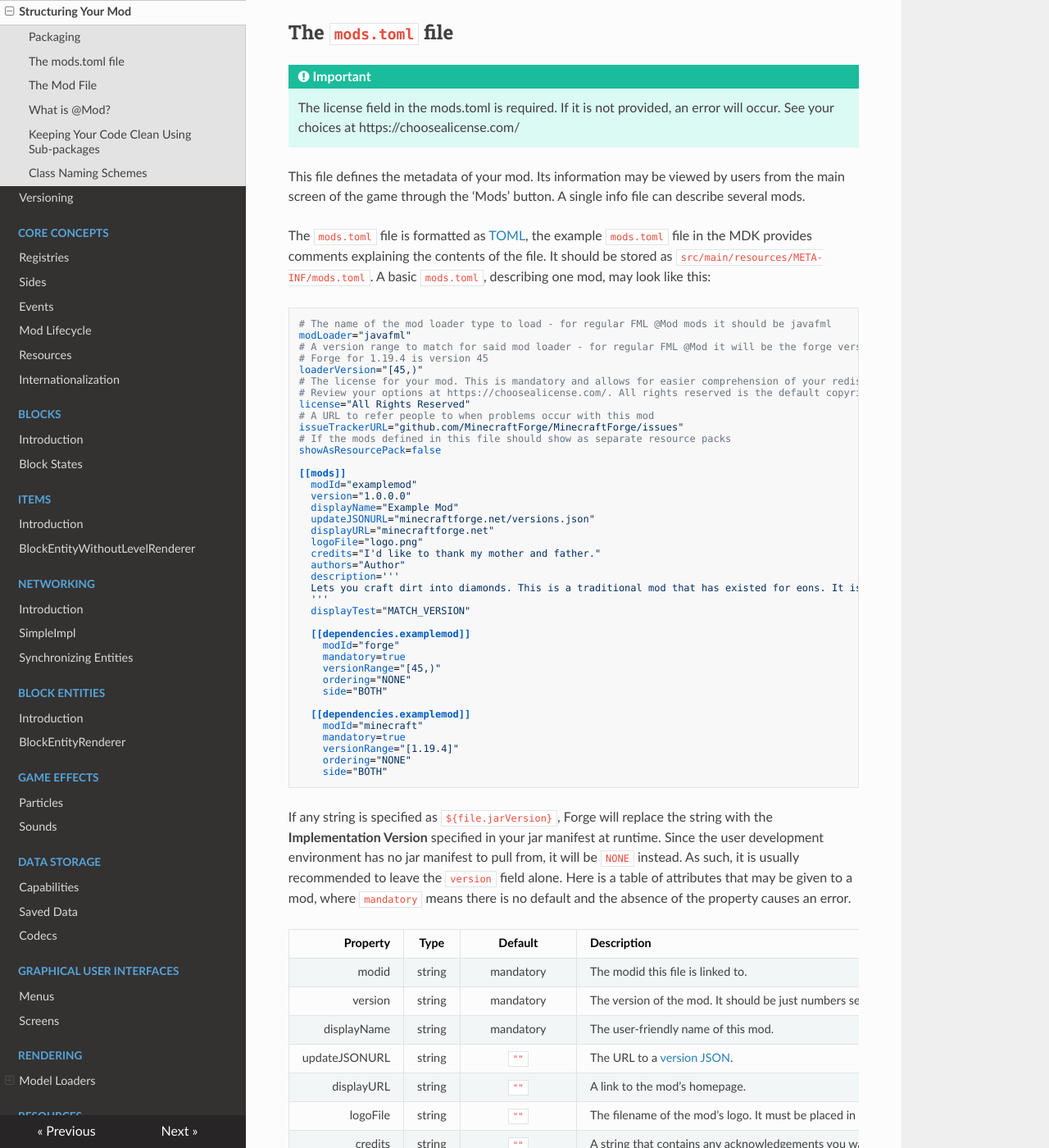
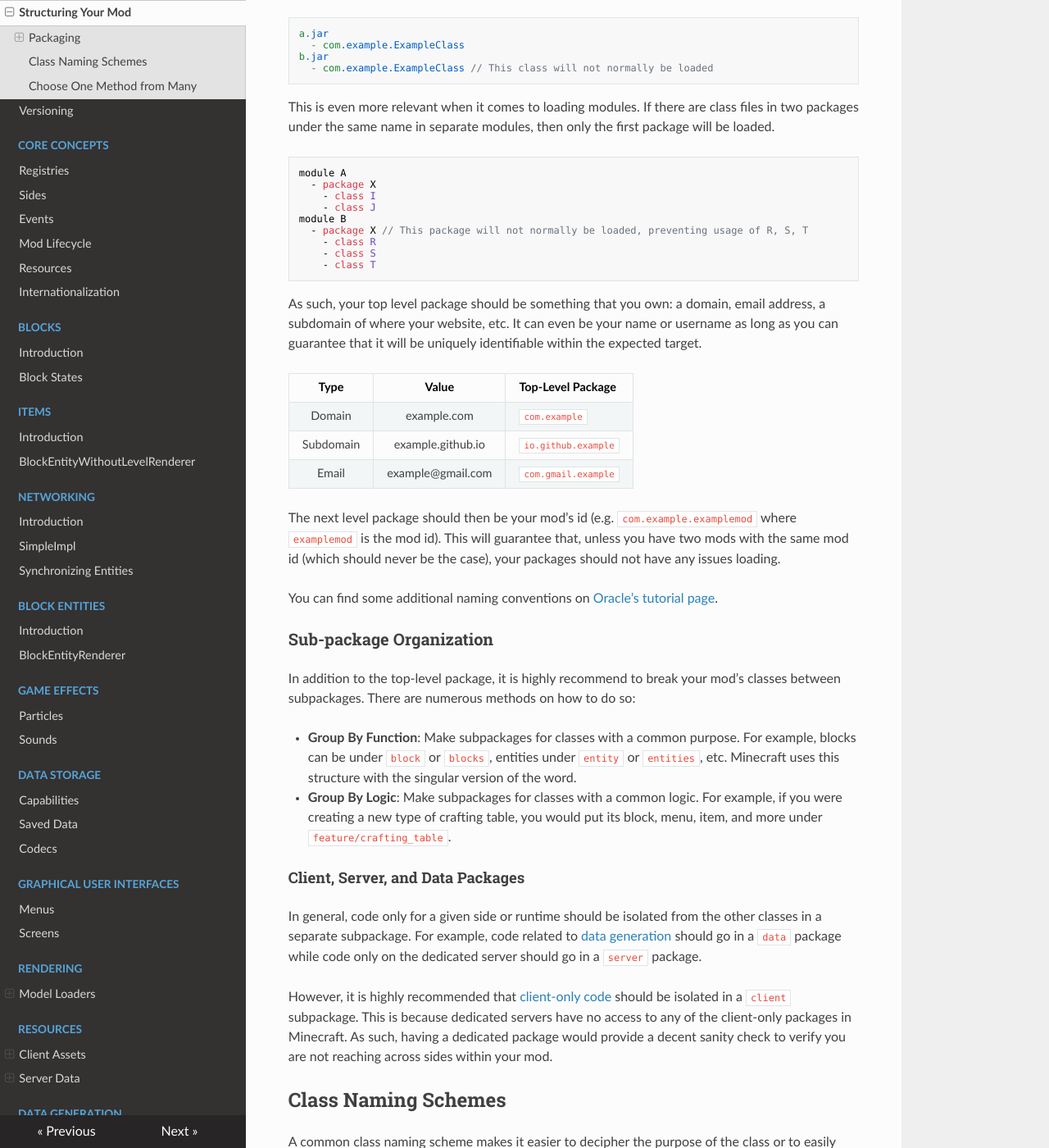
Before and after one commit to MinecraftForge/Documentation, an MkDocs documentation site: the page built from docs/gettingstarted/structuring.md, in a window 1280 px wide and 1400 px high, scrolled down 536 px. Shown: the whole window at 82% size. Built offline with MkDocs 1.6.1, drawn with Linux system fonts in a browser that asks for light colours; nearby versions of some CDN libraries; some of the changed text lies outside the part shown.

Commit message:
Reorganize structuring and mod files

````diff
--- a/docs/gettingstarted/index.md
+++ b/docs/gettingstarted/index.md
@@ -53,7 +53,7 @@ Edit the `build.gradle` file to customize how your mod is built (e.g., file name
 
 #### Mod Id Replacement
 
-Replace all occurrences of `examplemod`, including [`mods.toml` and the main mod file][structuring] with the mod id of your mod. This also includes changing the name of the file you build by setting `archivesBaseName` (this is typically set to your mod id).
+Replace all occurrences of `examplemod`, including [`mods.toml` and the main mod file][modfiles] with the mod id of your mod. This also includes changing the name of the file you build by setting `archivesBaseName` (this is typically set to your mod id).
 
 ```gradle
 // In some build.gradle
@@ -62,12 +62,7 @@ archivesBaseName = 'mymod'
 
 #### Group Id
 
-Pick a unique package name. If you own a URL associated with your project, you can use it as your top level package. For example if you own "example.com", you may use `com.example` as your top level package.
-
-!!! important
-    If you do not own a domain, do not use it for your top level package. You can use your email, a subdomain of where you host a website, or your name/username as long as it can be unique.
-
-The `group` property should be set to the top level package:
+The `group` property should be set to your [top-level package][packaging]:
 
 ```gradle
 // In some build.gradle
--- a/docs/gettingstarted/structuring.md
+++ b/docs/gettingstarted/structuring.md
@@ -1,124 +1,81 @@
 Structuring Your Mod
 ====================
 
-Let us look at how to organize your mod into different files and what those files should do.
+Structured mods are beneficial for maintenance, making contributions, and providing a clearer understanding of the underlying codebase. Some of the recommendations from Java, Minecraft, and Forge are listed below.
+
+!!! note
+    You do not have to follow the advice below; you can structure your mod anyway you set fit. However, it is still highly recommended to do so.
 
 Packaging
 ---------
 
-Pick a unique package name. If you own a URL associated with your project, you can use it as your top level package. For example if you own "example.com", you may use `com.example` as your top level package.
+When structuring your mod, pick a unique, top-level package structure. Many programmers will use the same name for different classes, interfaces, etc. Java allows classes to have the same name as long as they are in different packages. As such, if two classes have the same package with the same name, only one would be loaded, most likely causing the game to crash.
 
-!!! important
-    If you do not own a domain, do not use it for your top level package. You can use your email, a subdomain of where you host a website, or your name/username as long as it can be unique.
-
-After the top level package (if you have one), you append a unique name for your mod, such as `examplemod`. In our case it will end up as `com.example.examplemod`.
-
-The `mods.toml` file
--------------------
-
-!!! important
-    The license field in the mods.toml is required. If it is not provided, an error will occur. See your choices at https://choosealicense.com/
-
-This file defines the metadata of your mod. Its information may be viewed by users from the main screen of the game through the 'Mods' button. A single info file can describe several mods.
-
-The `mods.toml` file is formatted as [TOML][], the example `mods.toml` file in the MDK provides comments explaining the contents of the file. It should be stored as `src/main/resources/META-INF/mods.toml`. A basic `mods.toml`, describing one mod, may look like this:
-```toml
-# The name of the mod loader type to load - for regular FML @Mod mods it should be javafml
-modLoader="javafml"
-# A version range to match for said mod loader - for regular FML @Mod it will be the forge version
-# Forge for 1.19.4 is version 45
-loaderVersion="[45,)"
-# The license for your mod. This is mandatory and allows for easier comprehension of your redistributive properties.
-# Review your options at https://choosealicense.com/. All rights reserved is the default copyright stance, and is thus the default here.
-license="All Rights Reserved"
-# A URL to refer people to when problems occur with this mod
-issueTrackerURL="github.com/MinecraftForge/MinecraftForge/issues"
-# If the mods defined in this file should show as separate resource packs
-showAsResourcePack=false
-
-[[mods]]
-  modId="examplemod"
-  version="1.0.0.0"
-  displayName="Example Mod"
-  updateJSONURL="minecraftforge.net/versions.json"
-  displayURL="minecraftforge.net"
-  logoFile="logo.png"
-  credits="I'd like to thank my mother and father."
-  authors="Author"
-  description='''
-  Lets you craft dirt into diamonds. This is a traditional mod that has existed for eons. It is ancient. The holy Notch created it. Jeb rainbowfied it. Dinnerbone made it upside down. Etc.
-  '''
-  displayTest="MATCH_VERSION"
-
-  [[dependencies.examplemod]]
-    modId="forge"
-    mandatory=true
-    versionRange="[45,)"
-    ordering="NONE"
-    side="BOTH"
-
-  [[dependencies.examplemod]]
-    modId="minecraft"
-    mandatory=true
-    versionRange="[1.19.4]"
-    ordering="NONE"
-    side="BOTH"
+```
+a.jar
+  - com.example.ExampleClass
+b.jar
+  - com.example.ExampleClass // This class will not normally be loaded
 ```
 
-If any string is specified as `${file.jarVersion}`, Forge will replace the string with the **Implementation Version** specified in your jar manifest at runtime. Since the user development environment has no jar manifest to pull from, it will be `NONE` instead. As such, it is usually recommended to leave the `version` field alone. Here is a table of attributes that may be given to a mod, where `mandatory` means there is no default and the absence of the property causes an error.
+This is even more relevant when it comes to loading modules. If there are class files in two packages under the same name in separate modules, then only the first package will be loaded.
 
-|     Property  |   Type   | Default           | Description |
-|-------------: |:--------:|:--------:         |:------------|
-|        modid  |  string  | mandatory         | The modid this file is linked to. |
-|      version  |  string  | mandatory         | The version of the mod. It should be just numbers separated by dots, ideally conforming to Forge's [Semantic Versioning][versioning] structure. |
-|  displayName  |  string  | mandatory         | The user-friendly name of this mod. |
-| updateJSONURL |  string  |   `""`            | The URL to a [version JSON][updatechecker]. |
-|   displayURL  |  string  |   `""`            | A link to the mod's homepage. |
-|     logoFile  |  string  |   `""`            | The filename of the mod's logo. It must be placed in the root resource folder, not in a subfolder. |
-|      credits  |  string  |   `""`            | A string that contains any acknowledgements you want to mention. |
-|      authors  |  string  |   `""`            | The authors of this mod. |
-|  description  |  string  | mandatory         | A description of this mod. |
-| displayTest   | string   | `"MATCH_VERSION"` | Controls the display of the mod in the server connection screen.
-| dependencies  | [list]   |   `[]`            | A list of dependencies of this mod. |
+```
+module A
+  - package X
+    - class I
+    - class J
+module B
+  - package X // This package will not normally be loaded, preventing usage of R, S, T
+    - class R
+    - class S
+    - class T
+```
 
-\* All version ranges use the [Maven Version Range Specification][mvr].
+As such, your top level package should be something that you own: a domain, email address, a subdomain of where your website, etc. It can even be your name or username as long as you can guarantee that it will be uniquely identifiable within the expected target.
 
-The Mod File
-------------
+Type      | Value             | Top-Level Package
+:---:     | :---:             | :---
+Domain    | example.com       | `com.example`
+Subdomain | example.github.io | `io.github.example`
+Email     | example@gmail.com | `com.gmail.example`
 
-Generally, we will start with a file named after your mod and put into your package. This is the *entry point* to your mod and will contain some special indicators marking it as such.
+The next level package should then be your mod's id (e.g. `com.example.examplemod` where `examplemod` is the mod id). This will guarantee that, unless you have two mods with the same mod id (which should never be the case), your packages should not have any issues loading.
 
-What is `@Mod`?
--------------
+You can find some additional naming conventions on [Oracle's tutorial page][naming].
 
-This is an annotation indicating to the Forge Mod Loader that the class is a Mod entry point. The `@Mod` annotation's value should match a mod id in the `src/main/resources/META-INF/mods.toml` file.
+### Sub-package Organization
 
-Keeping Your Code Clean Using Sub-packages
-------------------------------------------
+In addition to the top-level package, it is highly recommend to break your mod's classes between subpackages. There are numerous methods on how to do so:
 
-Rather than clutter up a single class and package with everything, it is recommended that you break your mod into subpackages.
+* **Group By Function**: Make subpackages for classes with a common purpose. For example, blocks can be under `block` or `blocks`, entities under `entity` or `entities`, etc. Minecraft uses this structure with the singular version of the word.
+* **Group By Logic**: Make subpackages for classes with a common logic. For example, if you were creating a new type of crafting table, you would put its block, menu, item, and more under `feature/crafting_table`.
 
-A common subpackage strategy has packages for `common` and `client` code, which is code that can be run on both server/client and only client, respectively. Inside the `common` package would go things like Items, Blocks, and Block Entities (which can each, in turn, be another subpackage). Things like Screens and Renderers would go inside the `client` package.
+#### Client, Server, and Data Packages
 
-!!! note
-    This package style is only a suggestion, though it is a commonly used style. Feel free to use your own packaging system.
+In general, code only for a given side or runtime should be isolated from the other classes in a separate subpackage. For example, code related to [data generation][datagen] should go in a `data` package while code only on the dedicated server should go in a `server` package.
 
-By keeping your code in clean subpackages, you can grow your mod much more organically.
+However, it is highly recommended that [client-only code][sides] should be isolated in a `client` subpackage. This is because dedicated servers have no access to any of the client-only packages in Minecraft. As such, having a dedicated package would provide a decent sanity check to verify you are not reaching across sides within your mod.
 
 Class Naming Schemes
 --------------------
 
-A common class naming scheme allows easier deciphering of what a class is, and it also makes it easier for someone developing with your mod to find things.
+A common class naming scheme makes it easier to decipher the purpose of the class or to easily locate specific classes.
 
-For Example:
+Classes are commonly suffixed with its type, for example:
 
-* An `Item` called `PowerRing` would be in an `item` package, with a class name of `PowerRingItem`.
-* A `Block` called `NotDirt` would be in a `block` package, with a class name of `NotDirtBlock`.
-* Finally, a `BlockEntity` for a block called `SuperChewer` would be a `block.entity` or `blockentity` package, with a class name of `SuperChewerBlockEntity`.
+* An `Item` called `PowerRing` -> `PowerRingItem`.
+* A `Block` called `NotDirt` -> `NotDirtBlock`.
+* A menu for an `Oven` -> `OvenMenu`.
 
-Appending your class names with what *kind* of object they are makes it easier to figure out what a class is or guess the class for an object.
+!!! note
+    Minecraft typically follows a similar structure for all classes except entities. Those are represented by just their names (e.g. `Pig`, `Zombie`, etc.).
 
-[TOML]: https://github.com/toml-lang/toml
-[versioning]: ./versioning.md
-[updatechecker]: ../misc/updatechecker.md
-[mvr]: https://maven.apache.org/enforcer/enforcer-rules/versionRanges.html
+Choose One Method from Many
+---------------------------
+
+There are many methods for performing a certain task: registering an object, listening for events, etc. It's generally recommended to only use a single method to accomplish a given task. While this does improve code formatting, it also avoid any weird interactions or redundancies that may occur (e.g. your event listener executing twice).
+
+[naming]: https://docs.oracle.com/javase/tutorial/java/package/namingpkgs.html
+[datagen]: ../datagen/index.md
+[sides]: ../concepts/sides.md
--- a/mkdocs.yml
+++ b/mkdocs.yml
@@ -4,6 +4,7 @@ nav:
   - Contributing to the Docs: 'contributing.md'
   - Getting Started:
     - Introduction: 'gettingstarted/index.md'
+    - The Mod Files: 'gettingstarted/modfiles.md'
     - Structuring Your Mod: 'gettingstarted/structuring.md'
     - Versioning: 'gettingstarted/versioning.md'
   - Core Concepts:
````
Also changed, not shown: other parts of docs/gettingstarted/index.md (+2 -1 lines), docs/concepts/sides.md (+1 -1 lines), docs/gettingstarted/modfiles.md (added, +160 -0 lines).
